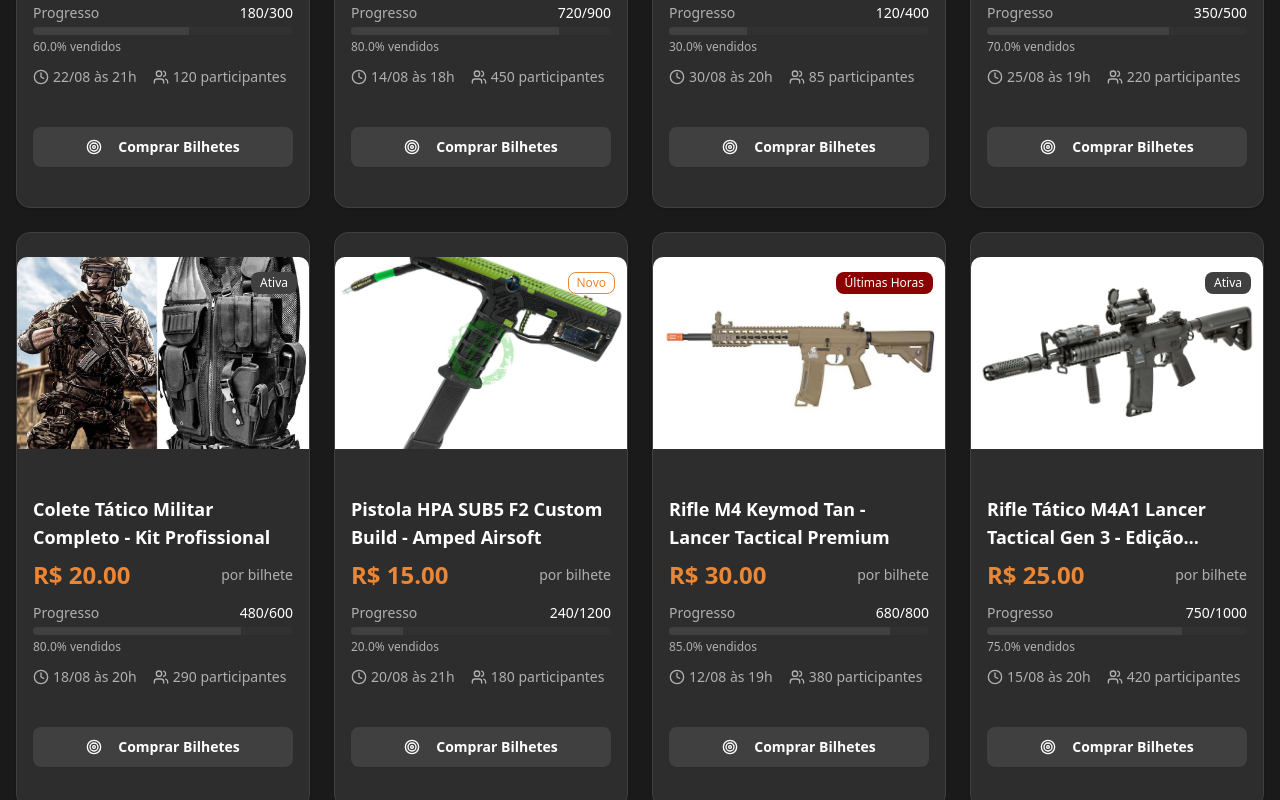
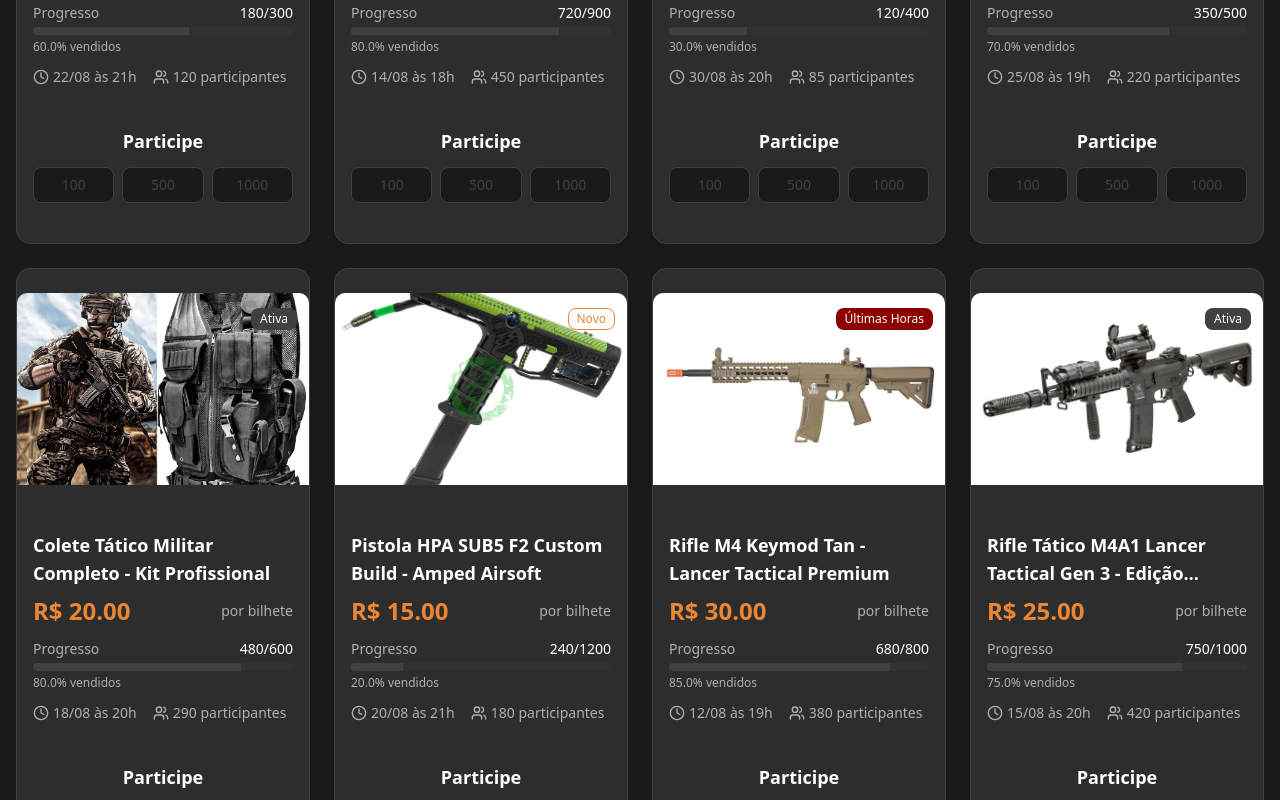
Before and after one commit to home-evertonazevedo/site, a React (Vite) app: page / in a window 1280 px wide. Shown: the part 1460-2260 px from the top of the page. Built offline with nearby package versions, Linux system fonts and the light colour scheme.

Commit message:
Atualizado RaffleCard com título Participe e botões de quantidade

```diff
--- a/src/components/RaffleCard.jsx
+++ b/src/components/RaffleCard.jsx
@@ -74,14 +74,19 @@ export function RaffleCard({ raffle }) {
         </div>
       </CardContent>
 
-      <CardFooter className="p-4 pt-0">
-        <Button
-          className="w-full bg-primary hover:bg-primary/90 text-primary-foreground font-semibold"
-          size="lg"
-        >
-          <Target className="w-4 h-4 mr-2" />
-          Comprar Bilhetes
-        </Button>
+      <CardFooter className="p-4 pt-0 flex flex-col items-center">
+        <h4 className="text-lg font-bold text-foreground mb-3">Participe</h4>
+        <div className="flex space-x-2 w-full">
+          <Button variant="outline" className="flex-1 border-primary text-primary hover:bg-primary hover:text-primary-foreground">
+            100
+          </Button>
+          <Button variant="outline" className="flex-1 border-primary text-primary hover:bg-primary hover:text-primary-foreground">
+            500
+          </Button>
+          <Button variant="outline" className="flex-1 border-primary text-primary hover:bg-primary hover:text-primary-foreground">
+            1000
+          </Button>
+        </div>
       </CardFooter>
     </Card>
   )
```
